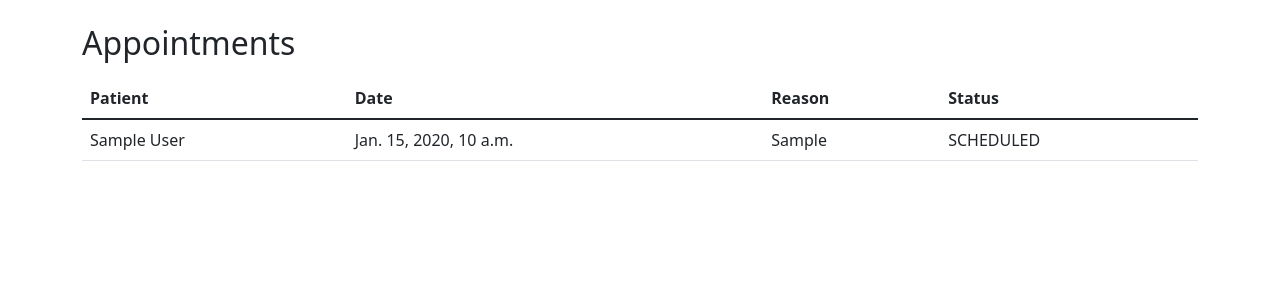
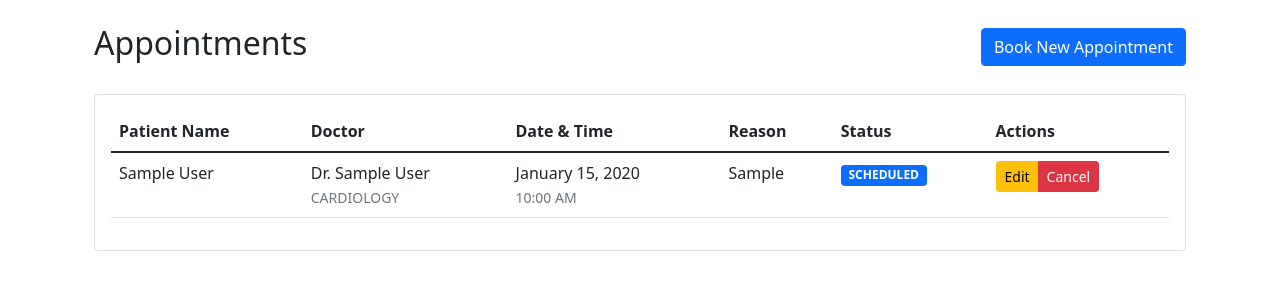
Before and after one commit to didrarayyan/hospital-management, a Django app: page /appointments/ in a window 1280 px wide. Shown: the part 56-356 px from the top of the page. Run offline with Django 5.2, Linux system fonts and the light colour scheme; tables that the repository leaves empty hold one stand-in row (values such as "Sample post").

Commit message:
Update appointment list to show doctor details and improve UI

```diff
--- a/registration/templates/registration/appointment_list.html
+++ b/registration/templates/registration/appointment_list.html
@@ -1,25 +1,62 @@
 {% extends 'registration/base.html' %}
 
 {% block content %}
+<div class="container">
+    <div class="d-flex justify-content-between align-items-center mb-4">
         <h2>Appointments</h2>
-<table class="table mt-3">
+        <a href="{% url 'book_appointment' %}" class="btn btn-primary">Book New Appointment</a>
+    </div>
+
+    <div class="card">
+        <div class="card-body">
+            <div class="table-responsive">
+                <table class="table table-hover">
                     <thead>
                         <tr>
-            <th>Patient</th>
-            <th>Date</th>
+                            <th>Patient Name</th>
+                            <th>Doctor</th>
+                            <th>Date & Time</th>
                             <th>Reason</th>
                             <th>Status</th>
+                            <th>Actions</th>
                         </tr>
                     </thead>
                     <tbody>
                         {% for appointment in appointments %}
                         <tr>
-            <td>{{ appointment.patient }}</td>
-            <td>{{ appointment.appointment_date }}</td>
+                            <td>{{ appointment.patient.first_name }} {{ appointment.patient.last_name }}</td>
+                            <td>Dr. {{ appointment.doctor.first_name }} {{ appointment.doctor.last_name }}
+                                <br>
+                                <small class="text-muted">{{ appointment.doctor.specialization }}</small>
+                            </td>
+                            <td>{{ appointment.appointment_date|date:"F d, Y" }}
+                                <br>
+                                <small class="text-muted">{{ appointment.appointment_date|time:"g:i A" }}</small>
+                            </td>
                             <td>{{ appointment.reason }}</td>
-            <td>{{ appointment.status }}</td>
+                            <td>
+                                <span class="badge {% if appointment.status == 'SCHEDULED' %}bg-primary
+                                           {% elif appointment.status == 'COMPLETED' %}bg-success
+                                           {% else %}bg-danger{% endif %}">
+                                    {{ appointment.status }}
+                                </span>
+                            </td>
+                            <td>
+                                <div class="btn-group">
+                                    <a href="#" class="btn btn-warning btn-sm">Edit</a>
+                                    <a href="#" class="btn btn-danger btn-sm">Cancel</a>
+                                </div>
+                            </td>
+                        </tr>
+                        {% empty %}
+                        <tr>
+                            <td colspan="6" class="text-center">No appointments found</td>
                         </tr>
                         {% endfor %}
                     </tbody>
                 </table>
+            </div>
+        </div>
+    </div>
+</div>
 {% endblock %}
```
Lines whose indentation alone changed are shown as unchanged.
